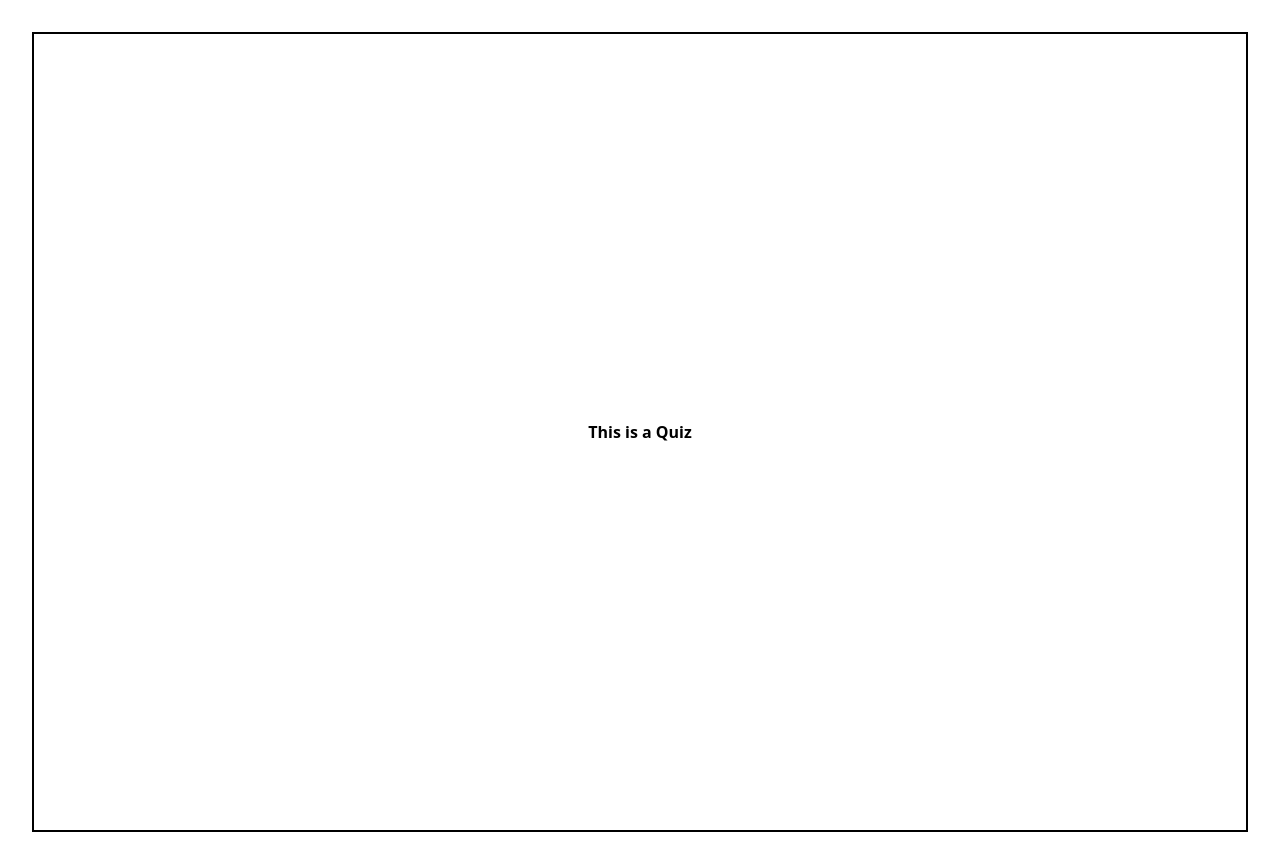
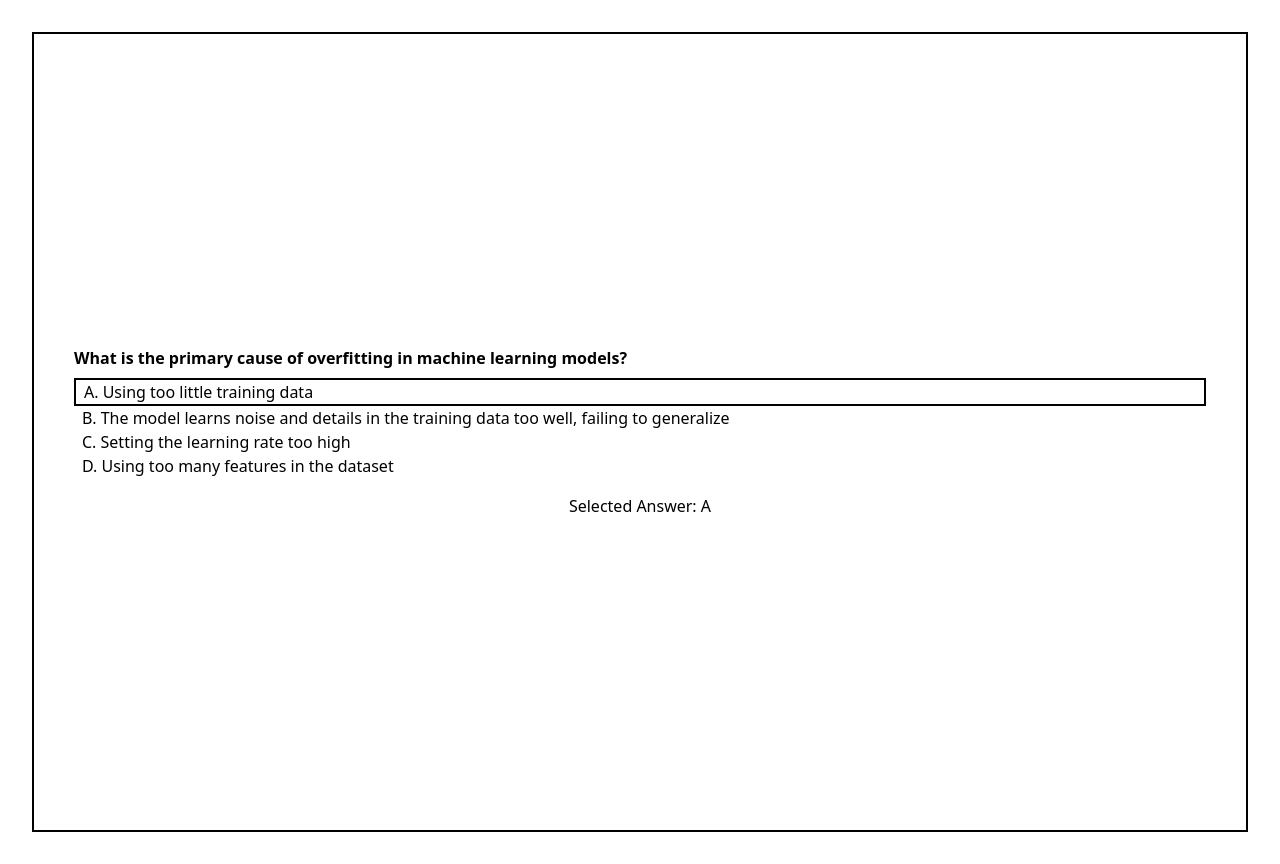
Before and after one commit to fachry-isl/quiz-react, a React (Vite) app: page / in a window 1280 px wide. Both pictures are taken after a click on the button "Start". Built offline with nearby package versions, Linux system fonts and the light colour scheme.

Commit message:
add: change answer callback

```diff
--- /dev/null
+++ b/src/components/AnswerComponent.jsx
@@ -0,0 +1,24 @@
+import React from "react";
+
+const AnswerComponent = ({ answer_prop, onChangeAnswerCallback, active }) => {
+  function onChangeAnswer() {
+    onChangeAnswerCallback(answer_prop.key);
+  }
+  return active ? (
+    <button
+      onClick={onChangeAnswer}
+      className="text-left font-light border-2 border-black pl-2 w-full cursor-pointer"
+    >
+      {answer_prop.description}
+    </button>
+  ) : (
+    <button
+      onClick={onChangeAnswer}
+      className="text-left font-light pl-2 w-full cursor-pointer"
+    >
+      {answer_prop.description}
+    </button>
+  );
+};
+
+export default AnswerComponent;
--- a/src/pages/Quiz.jsx
+++ b/src/pages/Quiz.jsx
@@ -1,7 +1,108 @@
-import React from "react";
+import { useState } from "react";
+import AnswerComponent from "../components/AnswerComponent";
 
 const Quiz = () => {
-  return <div>This is a Quiz</div>;
+  // Active Answer from A to B
+  const [answer, setAnswer] = useState("A");
+
+  function onChangeAnswerCallback(new_answer) {
+    setAnswer(new_answer);
+    console.log("Active answer changed to:", new_answer);
+  }
+
+  return (
+    <div>
+      <div className="text-left w-full">
+        <div className="pb-2">
+          What is the primary cause of overfitting in machine learning models?
+        </div>
+
+        {answer == "A" ? (
+          <AnswerComponent
+            answer_prop={{
+              key: "A",
+              description: "A. Using too little training data",
+            }}
+            onChangeAnswerCallback={onChangeAnswerCallback}
+            active={true}
+          />
+        ) : (
+          <AnswerComponent
+            answer_prop={{
+              key: "A",
+              description: "A. Using too little training data",
+            }}
+            onChangeAnswerCallback={onChangeAnswerCallback}
+            active={false}
+          />
+        )}
+
+        {answer == "B" ? (
+          <AnswerComponent
+            answer_prop={{
+              key: "B",
+              description:
+                "B. The model learns noise and details in the training data too well, failing to generalize",
+            }}
+            onChangeAnswerCallback={onChangeAnswerCallback}
+            active={true}
+          />
+        ) : (
+          <AnswerComponent
+            answer_prop={{
+              key: "B",
+              description:
+                "B. The model learns noise and details in the training data too well, failing to generalize",
+            }}
+            onChangeAnswerCallback={onChangeAnswerCallback}
+            active={false}
+          />
+        )}
+
+        {answer == "C" ? (
+          <AnswerComponent
+            answer_prop={{
+              key: "C",
+              description: "C. Setting the learning rate too high",
+            }}
+            onChangeAnswerCallback={onChangeAnswerCallback}
+            active={true}
+          />
+        ) : (
+          <AnswerComponent
+            answer_prop={{
+              key: "C",
+              description: "C. Setting the learning rate too high",
+            }}
+            onChangeAnswerCallback={onChangeAnswerCallback}
+            active={false}
+          />
+        )}
+
+        {answer == "D" ? (
+          <AnswerComponent
+            answer_prop={{
+              key: "D",
+              description: "D. Using too many features in the dataset",
+            }}
+            onChangeAnswerCallback={onChangeAnswerCallback}
+            active={true}
+          />
+        ) : (
+          <AnswerComponent
+            answer_prop={{
+              key: "D",
+              description: "D. Using too many features in the dataset",
+            }}
+            onChangeAnswerCallback={onChangeAnswerCallback}
+            active={false}
+          />
+        )}
+      </div>
+
+      <div className="pt-4 font-light">Selected Answer: {answer}</div>
+    </div>
+  );
 };
 
 export default Quiz;
```
